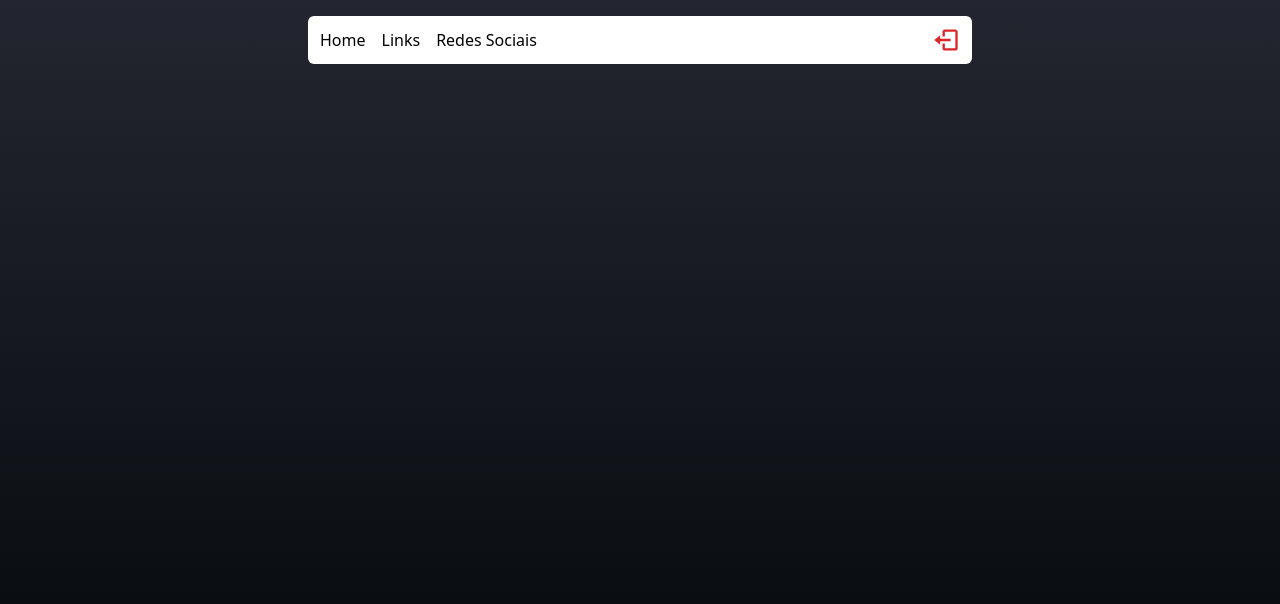
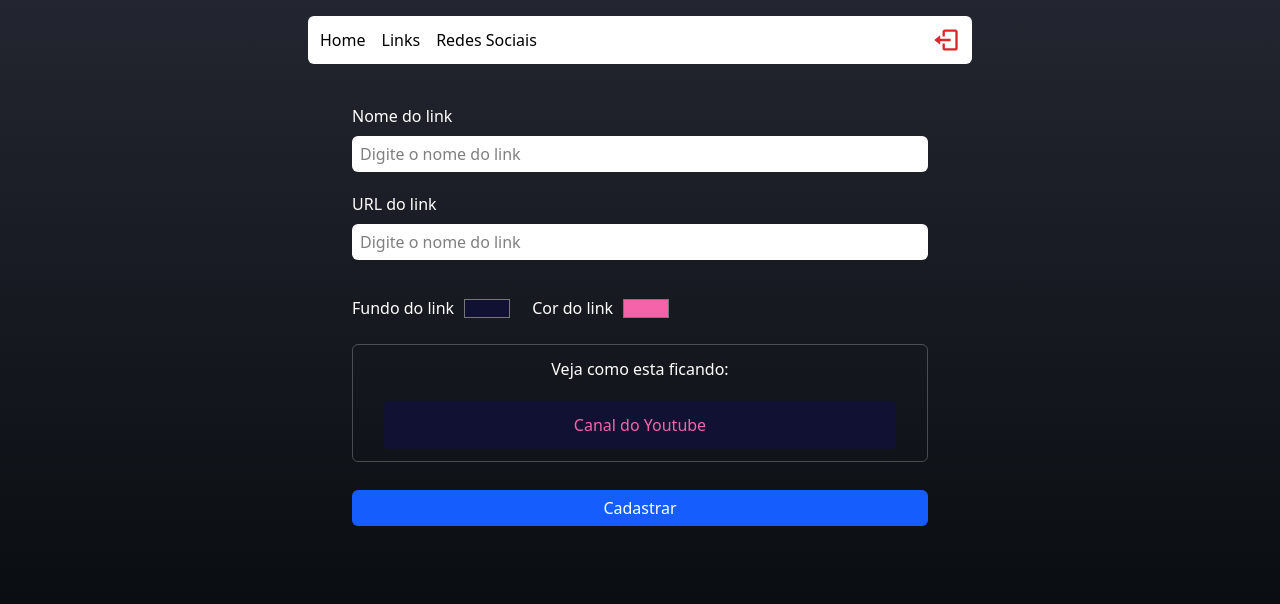
Before and after one commit to RanielliSoares/Estudos_Node_React_Type_Next, a React (Vite) app in the folder React_Type/devLink/: page /admin in a window 1280 px wide. Shown: the top 604 px of the page. Built offline with nearby package versions, Linux system fonts and the light colour scheme; no server answers; sample sign-in values are in the browser's storage.

Commit message:
create page admin front

```diff
--- a/React_Type/devLink/src/components/Header/index.tsx
+++ b/React_Type/devLink/src/components/Header/index.tsx
@@ -18,7 +18,7 @@
                     <Link to="/admin/social">Redes Sociais</Link>
 
                 </div >
-                <button onClick={handleLogout}><BiLogOut size={28} color="#db2629"/></button>
+                <button className="cursor-pointer" onClick={handleLogout}><BiLogOut size={28} color="#db2629"/></button>
             </nav>
         </header>
     )
--- a/React_Type/devLink/src/pages/admin/index.tsx
+++ b/React_Type/devLink/src/pages/admin/index.tsx
@@ -1,7 +1,60 @@
+import { useState } from "react";
 import { Header } from "../../components/Header";
+import { Input } from "../../components/Input";
 
 export function Admin() {
-  return <div className="flex items-center flex-col min-h-screen pb-7 px-2">
-    <Header></Header>
-  </div>;
+  const [nameInput, setNameInput] = useState('');
+  const [urlInput, setUrlInput] = useState('');
+  const [textColorInput, setTextColorInput] = useState('#F564AB')
+  const [backgroundColorInput, setBackgroundColorInput] = useState('#111133')
+
+  return (
+    <div className="flex items-center flex-col min-h-screen pb-7 px-2">
+      <Header />
+      <form className="flex flex-col mt-8 mb-3 w-full max-w-xl">
+        <label className="text-white font-medium mt-2 mb-2">Nome do link</label>
+        <Input
+          placeholder="Digite o nome do link"
+          value={nameInput}
+          onChange={(e) => setNameInput(e.target.value)} />
+
+        <label className="text-white font-medium mt-2 mb-2">URL do link</label>
+        <Input
+          placeholder="Digite o nome do link"
+          value={urlInput}
+          onChange={(e) => setUrlInput(e.target.value)} />
+
+        <section className="flex my-4 gap-5">
+          <div className="flex gap-2 items-center">
+            <label className="text-white font-medium mt-2 mb-2">Fundo do link</label>
+            <input
+              type="color"
+              value={backgroundColorInput}
+              onChange={(e) => setBackgroundColorInput(e.target.value)}
+            />
+          </div>
+          <div className="flex gap-2 items-center">
+            <label className="text-white font-medium mt-2 mb-2">Cor do link</label>
+            <input
+              type="color"
+              value={textColorInput}
+              onChange={(e) => setTextColorInput(e.target.value)}
+            />
+          </div>
+        </section>
+        <div className="flex items-center justify-center flex-col mb-7 p-1 border-gray-100/25 border rounded-md">
+          <label className="text-white font-medium mt-2 mb-3">Veja como esta ficando:</label>
+          <article className="w-11/12 max-w-lg flex flex-col items-center justify-between rounded px-1 py-3"
+            style={{ marginBottom: 8, marginTop: 8, backgroundColor: backgroundColorInput }}
+          >
+            <p className="font-medium"
+            style={{ color: textColorInput }}>Canal do Youtube</p>
+          </article>
+        </div>
+
+        <button type="submit" className="mb-7 bg-blue-600 h-9 rounded-md text-white font-medium gap-4 flex justify-center items-center"
+        >Cadastrar</button>
+      </form>
+    </div>
+  );
 }
```
